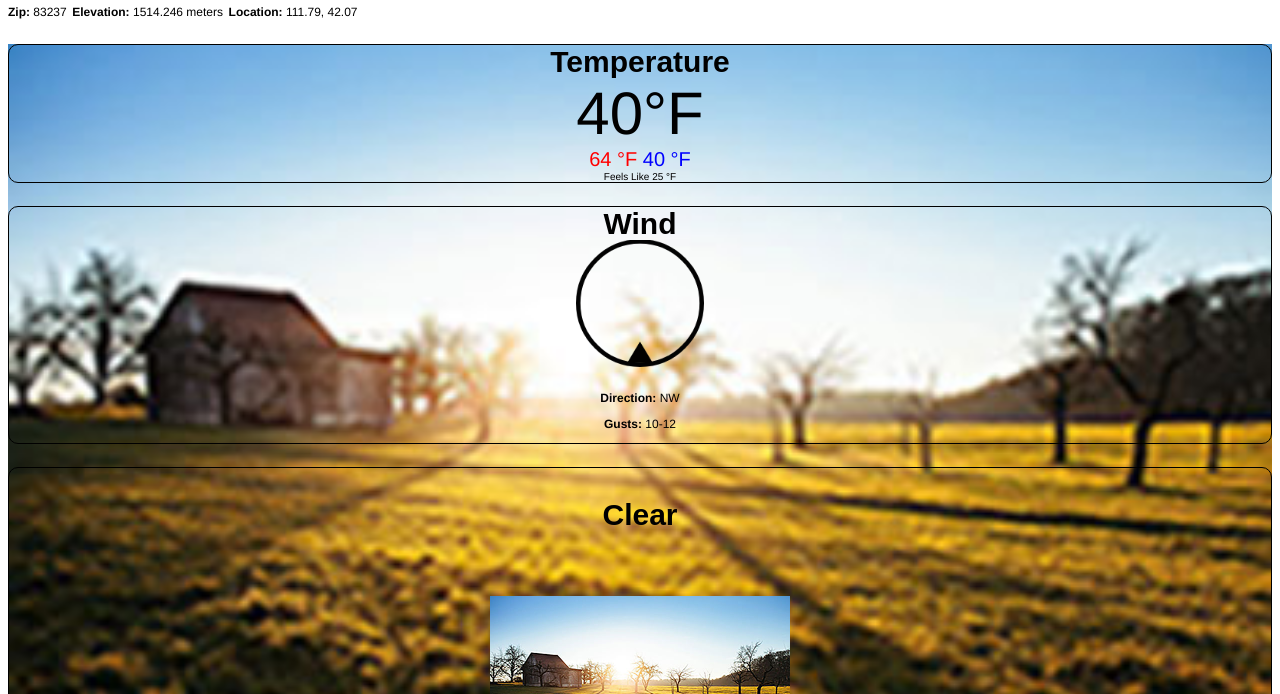
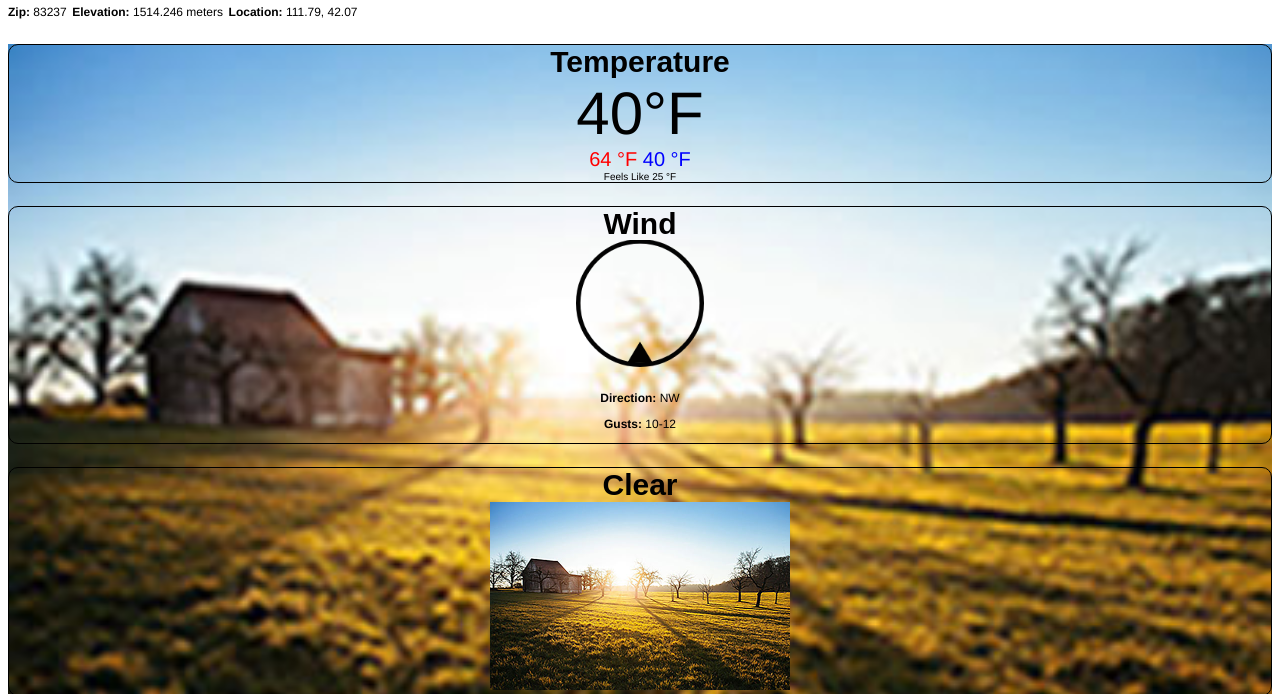
Before and after one commit to Erambal/Erambal.github.io, a plain HTML site: page weather/franklin-id.html in a window 1280 px wide. Shown: the part 105-799 px from the top of the page. Drawn offline with Linux system fonts and the light colour scheme; a web font is replaced by a local one.

Commit message:
Final fixes

```diff
--- a/weather/franklin-id.html
+++ b/weather/franklin-id.html
@@ -8,6 +8,8 @@
   <link href="/weather/CSS/screenstyle.css" rel="stylesheet" type="text/css" media="screen">
  </head>
  <body>
+        <main id="main">
+
         <header>
                 <nav id="page-nav">
                 <div id= "header">
@@ -16,11 +18,9 @@
 
                 </div>
                 </nav>
-               <main id="main">
 
 
                 <h1>Franklin, Idaho</h1>
-                   </main>
         </header>
         <section id="locationInfo">
 
@@ -51,7 +51,7 @@
                     <p><strong>Gusts: </strong>10-12</p>
                 </section><br>
                 <section class = "forecast">
-                    <h2><p>Clear</p></h2><br>
+                    <h2>Clear</h2><br>
                     <img src= "/images/clear.jpg" alt="Clear Skies">
                 </section>
                 </div>
@@ -86,5 +86,7 @@
                    <li><a href="#" title="Go to the Weather Site Greenville section">Greenville</a></li>
                </ul></nav>
                <script src="/js/functions.js"></script>
+            </main>
+
  </body>
 </html>
```
